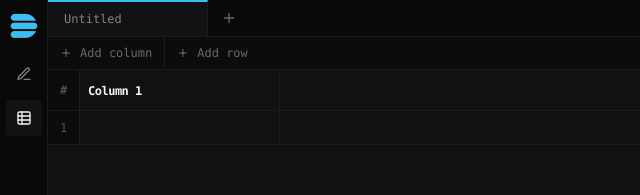
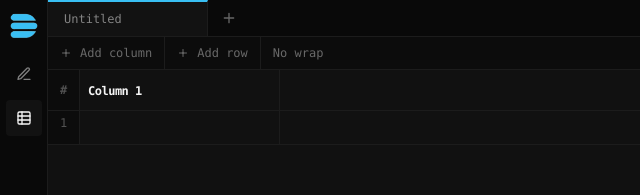
Before and after one commit to masdevan/duhlupa-notecanvas, a Next.js app: page /table in a window 1280 px wide. Shown: the top 195 px of the page, without its empty margins (0-640 px from the left). Built offline with nearby package versions, Linux system fonts and the light colour scheme.

Commit message:
feat: add word wrap toggle with auto-expand and persisted preference

```diff
--- a/components/table/table-grid.tsx
+++ b/components/table/table-grid.tsx
@@ -3,6 +3,7 @@
 import { useRef, useState } from "react";
 import IconPlus from "../icons/plus";
 import IconTrash from "../icons/trash";
+import { loadWrapPreference, saveWrapPreference } from "../../lib/storage";
 import type { TableTab } from "../../lib/types";
 type TableGridProps = {
   table: TableTab;
@@ -33,6 +34,20 @@ export default function TableGrid({
     row: number;
     col: number;
   } | null>(null);
+  const [wrapText, setWrapText] = useState(loadWrapPreference);
+
+  function toggleWrap() {
+    setWrapText((wrap) => {
+      saveWrapPreference(!wrap);
+      return !wrap;
+    });
+  }
+
+  function isOverflowing(row: number, col: number) {
+    const cell = table.rows[row]?.[col] ?? "";
+    const width = table.colWidths[col] ?? 200;
+    return cell.length * 7.2 + 16 > width;
+  }
 
   function handleAddColumn() {
     onAddColumn();
@@ -72,9 +87,7 @@ export default function TableGrid({
   }
 
   function handleCellDoubleClick(row: number, col: number) {
-    const cell = table.rows[row]?.[col] ?? "";
-    const width = table.colWidths[col] ?? 200;
-    if (cell.length * 7.2 + 16 > width) {
+    if (!wrapText && isOverflowing(row, col)) {
       setExpandedCell({ row, col });
     }
   }
@@ -95,6 +108,17 @@ export default function TableGrid({
         >
           <IconPlus size={12} />
           <span className="font-mono text-xs">Add row</span>
+        </button>
+        <button
+          onClick={toggleWrap}
+          aria-pressed={wrapText}
+          className={`flex h-full cursor-pointer items-center border-l border-edge px-3 font-mono text-xs transition-colors ${
+            wrapText
+              ? "bg-tab-active text-foreground"
+              : "text-foreground/40 hover:bg-tab-active hover:text-foreground"
+          }`}
+        >
+          <span>{wrapText ? "Wrap on" : "No wrap"}</span>
         </button>
       </div>
       <div ref={scrollRef} className="editor-scroll min-h-0 flex-1 overflow-auto bg-card">
@@ -136,7 +160,7 @@ export default function TableGrid({
           {table.rows.map((row, r) => (
             <tr key={r}>
               <td
-                className="group sticky left-0 z-10 border-b border-r border-edge bg-[#0c0c0c] p-1 text-center font-mono text-xs text-foreground/30"
+                className="group sticky left-0 z-10 border-b border-r border-edge bg-[#0c0c0c] p-1 text-center font-mono text-xs text-foreground/30 align-top"
                 style={{
                   width: `${Math.max(32, String(table.rows.length).length * 9 + 18)}px`,
                 }}
@@ -154,17 +178,18 @@ export default function TableGrid({
                 <td
                   key={c}
                   onDoubleClick={() => handleCellDoubleClick(r, c)}
-                  className="border-b border-r border-edge p-1"
+                  className="border-b border-r border-edge p-1 align-top"
                 >
-                  {expandedCell?.row === r && expandedCell.col === c ? (
+                  {(!wrapText && expandedCell?.row === r && expandedCell.col === c) ||
+                  (wrapText && isOverflowing(r, c)) ? (
                     <textarea
                       value={cell}
                       onChange={(event) => onUpdateCell(r, c, event.target.value)}
                       onBlur={() => setExpandedCell(null)}
-                      autoFocus
+                      autoFocus={expandedCell?.row === r && expandedCell.col === c}
                       spellCheck={false}
                       rows={5}
-                      className="w-full resize-y bg-transparent px-1 py-1 font-mono text-xs leading-relaxed text-foreground/55 outline-none"
+                      className="w-full resize-y bg-transparent px-1 py-1 font-mono text-xs leading-relaxed !text-foreground/55 caret-accent outline-none"
                     />
                   ) : (
                     <input
@@ -172,7 +197,7 @@ export default function TableGrid({
                       onChange={(event) =>
                         onUpdateCell(r, c, event.target.value)
                       }
-                      className="w-full min-w-0 bg-transparent px-1 py-1 font-mono text-xs text-foreground/55 outline-none"
+                      className="w-full min-w-0 bg-transparent px-1 py-1 font-mono text-xs text-foreground/55 caret-accent outline-none"
                     />
                   )}
                   </td>
--- a/lib/storage.ts
+++ b/lib/storage.ts
@@ -2,6 +2,21 @@ import type { AppState, Tab, TablesState, TableTab } from "./types";
 
 const STORAGE_KEY = "duhlupa-tabs";
 const TABLES_KEY = "duhlupa-tables";
+const WRAP_KEY = "duhlupa-wrap";
+
+export function loadWrapPreference(): boolean {
+  try {
+    return localStorage.getItem(WRAP_KEY) === "1";
+  } catch {
+    return false;
+  }
+}
+
+export function saveWrapPreference(enabled: boolean) {
+  try {
+    localStorage.setItem(WRAP_KEY, enabled ? "1" : "0");
+  } catch {}
+}
 
 export function isValidState(value: unknown): value is AppState {
   if (!value || typeof value !== "object") {
```
